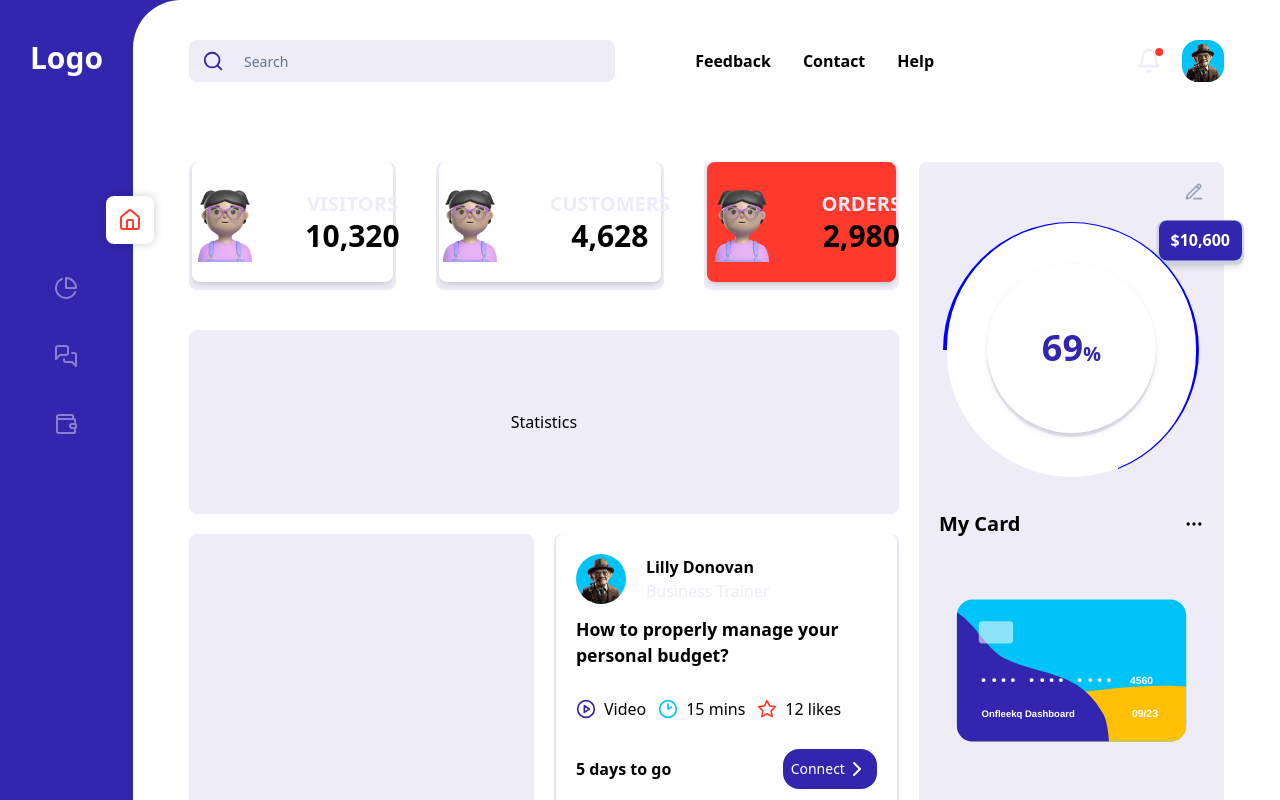
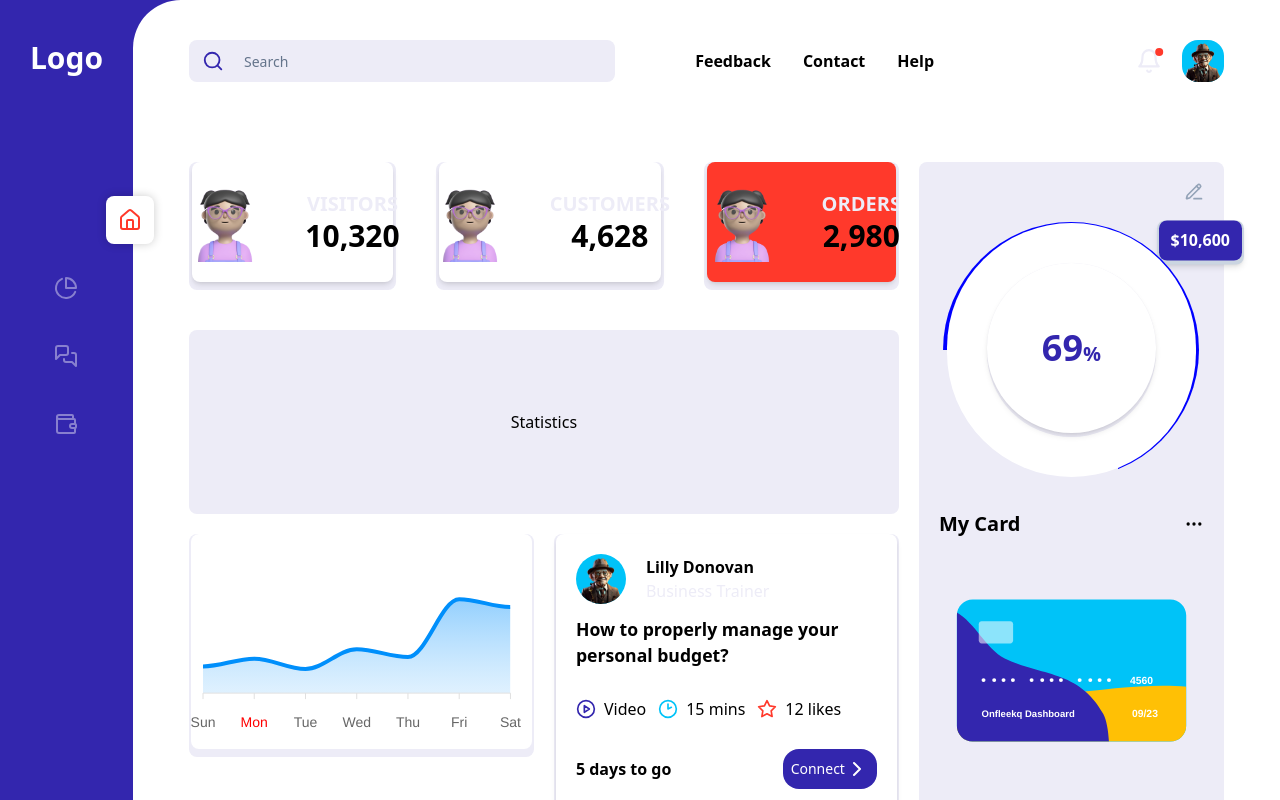
Before and after one commit to Benjtalkshow/onfleekq-dashbaord, a React (Vite) app: page / in a window 1280 px wide. Shown: the top 800 px of the page. Built offline with nearby package versions, Linux system fonts and the light colour scheme.

Commit message:
Fix: charts

```diff
--- a/package.json
+++ b/package.json
@@ -13,10 +13,12 @@
     "@radix-ui/react-popover": "^1.0.7",
     "@radix-ui/react-slot": "^1.0.2",
     "@radix-ui/react-tooltip": "^1.0.7",
+    "apexcharts": "^3.49.0",
     "class-variance-authority": "^0.7.0",
     "clsx": "^2.1.1",
     "lucide-react": "^0.372.0",
     "react": "^18.2.0",
+    "react-apexcharts": "^1.4.1",
     "react-dom": "^18.2.0",
     "react-hot-toast": "^2.4.1",
     "react-router-dom": "^6.23.0",
--- a/src/assets/css/animate.css
+++ b/src/assets/css/animate.css
@@ -1,5 +1,5 @@
 .bounce {
-  animation: bounce 3s infinite;
+  animation: bounce 8s  infinite;
 }
 
 @keyframes bounce {
--- a/src/components/dashboardComponents/SpentTime.jsx
+++ b/src/components/dashboardComponents/SpentTime.jsx
@@ -1,11 +1,92 @@
-import { tailwindEffect } from '../../data/data';
-import React from 'react'
+import React, { useState, useEffect } from "react";
+import ReactApexChart from "react-apexcharts";
 
 const SpentTime = () => {
+  const [series, setSeries] = useState([
+    {
+      name: "series1",
+      data: [31, 40, 28, 51, 42, 109, 100]
+    }
+  ]);
+
+  const [options, setOptions] = useState({
+    chart: {
+      height: 200,
+      type: "area",
+      toolbar: {
+        show: false
+      },
+      events: {
+        dataPointSelection: (event, chartContext, config) => {
+          setSelectedDay(config.dataPointIndex);
+        }
+      }
+    },
+    dataLabels: {
+      enabled: false
+    },
+    stroke: {
+      curve: "smooth"
+    },
+    xaxis: {
+      categories: ["Sun", "Mon", "Tue", "Wed", "Thu", "Fri", "Sat"],
+      labels: {
+        style: {
+          colors: ["#666", "#666", "#666", "#666", "#666", "#666", "#666"]
+        },
+        offsetX: 0,
+        offsetY: 5,
+        style: {
+          fontSize: '14px',
+          fontFamily: 'Helvetica, Arial, sans-serif',
+          cursor: 'pointer'
+        }
+      }
+    },
+    yaxis: {
+      show: false
+    },
+    grid: {
+      show: false
+    },
+    tooltip: {
+      x: {
+        format: "dd/MM/yy HH:mm"
+      }
+    }
+  });
+
+  const [selectedDay, setSelectedDay] = useState(1); // Default to Monday
+
+  const updateOptions = () => {
+    try {
+      const newOptions = { ...options };
+      newOptions.xaxis.labels.style.colors = options.xaxis.categories.map((day, index) => (index === selectedDay ? "#FF0000" : "#666"));
+      setOptions(newOptions);
+    } catch (error) {
+      console.error("Error updating options:", error);
+    }
+  };
+
+  useEffect(() => {
+    updateOptions();
+  }, [selectedDay]);
+
   return (
-    <section className={`${tailwindEffect} w-full rounded-lg bg-background pb-2 px-[2px]`}>
+    <section className={`w-full h-fit rounded-lg bg-background pb-2 px-[2px]`} >
+      <div className="rounded-lg bg-white">
+        <div>
+          <div id="chart">
+            {options && series ? (
+              <ReactApexChart options={options} series={series} type="area" height={200} />
+            ) : (
+              <div>Loading...</div>
+            )}
+          </div>
+        </div>
+      </div>
     </section>
-  )
-}
+  );
+};
 
-export default SpentTime
+export default SpentTime;
--- a/src/components/rightGrid/CardSvg.jsx
+++ b/src/components/rightGrid/CardSvg.jsx
@@ -1,8 +1,10 @@
+import { tailwindEffect } from "../../data/data";
 import React from "react";
 
 const CardSvg = ({name, code, date}) => {
   return (
     <svg
+    className={`${tailwindEffect} hover:rotate-[360deg]`}
     xmlns="http://www.w3.org/2000/svg"
     xmlSpace="preserve"
     viewBox="0 0 850 850"
```
Also changed, not shown: 1 other file (tests, documents, lock files or other folders).
